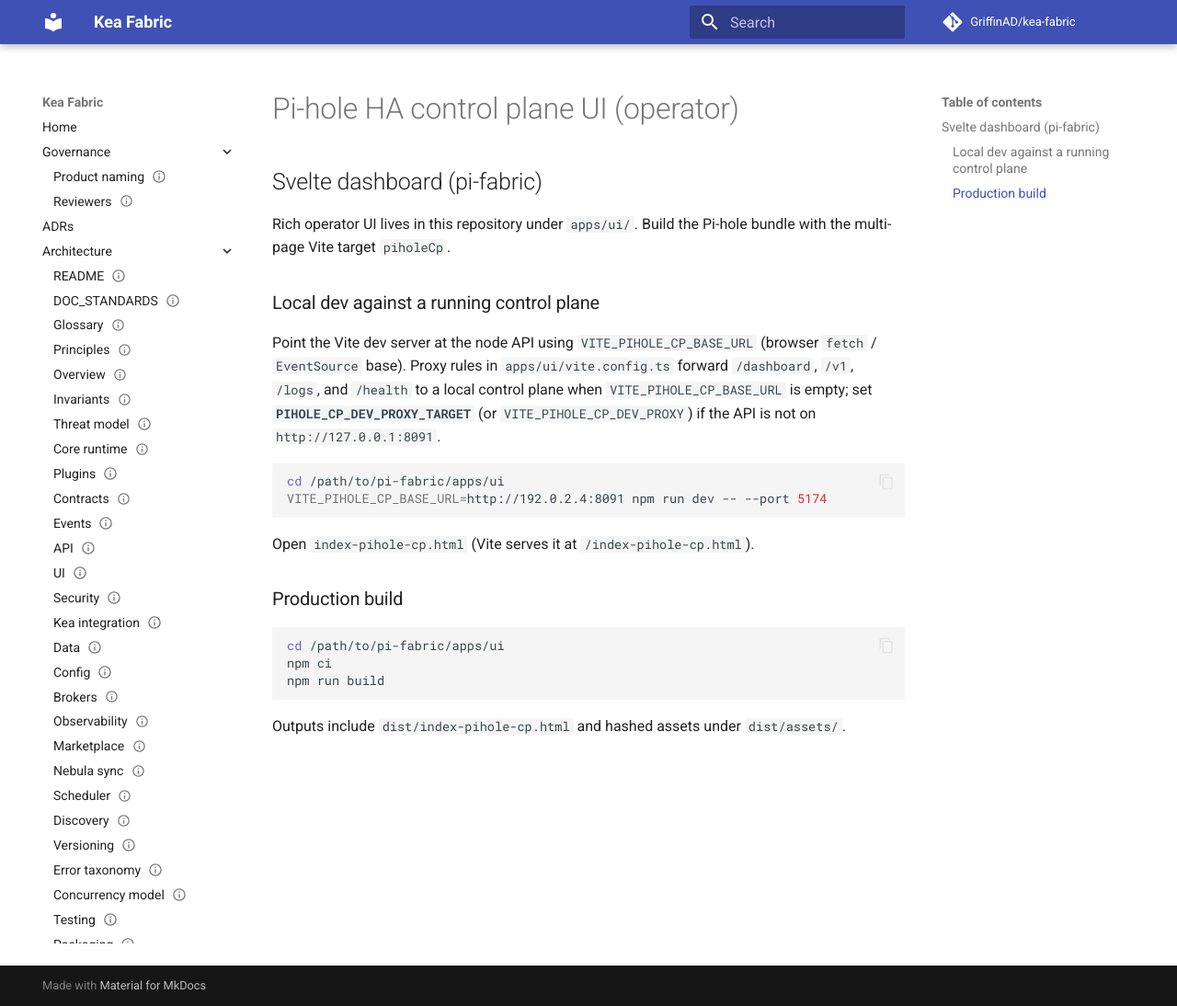
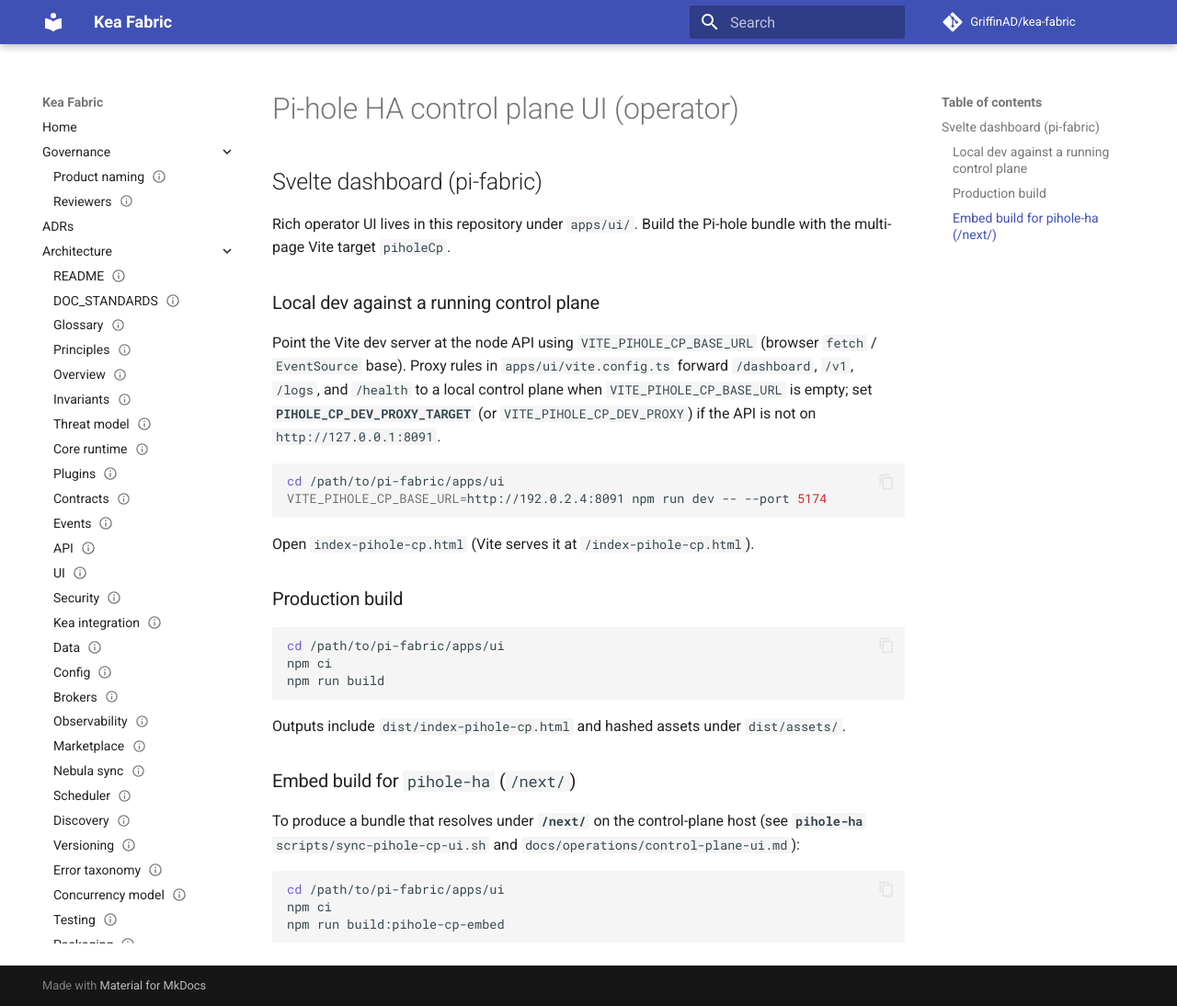
Before and after one commit to GriffinAD/dns-fabric, an MkDocs documentation site: the page built from docs/operations/control-plane-ui.md, in a window 1280 px wide and 1094 px high. Shown: the whole window at 92% size. Built offline with MkDocs 1.6.1 and Material for MkDocs 9.7.7, drawn with Linux system fonts in a browser that asks for light colours; comment, search, counter and statistics services are not loaded.

Commit message:
feat(ui): add Pi-hole CP embed build for /next/ on pihole-ha
- PIHOLE_CP_UI_EMBED=1 sets base /next/ and single MPA input
- npm script build:pihole-cp-embed for sync into control-plane static/next
- Document embed build in docs/operations/control-plane-ui.md

Signed-off-by: GriffinAD <nigel.surridge@btinternet.com>
Co-authored-by: Cursor <cursoragent@cursor.com>

````diff
--- a/docs/operations/control-plane-ui.md
+++ b/docs/operations/control-plane-ui.md
@@ -24,3 +24,13 @@ npm run build
 ```
 
 Outputs include `dist/index-pihole-cp.html` and hashed assets under `dist/assets/`.
+
+### Embed build for `pihole-ha` (`/next/`)
+
+To produce a bundle that resolves under **`/next/`** on the control-plane host (see **`pihole-ha`** `scripts/sync-pihole-cp-ui.sh` and `docs/operations/control-plane-ui.md`):
+
+```bash
+cd /path/to/pi-fabric/apps/ui
+npm ci
+npm run build:pihole-cp-embed
+```
````
Also changed, not shown: 2 other files.
